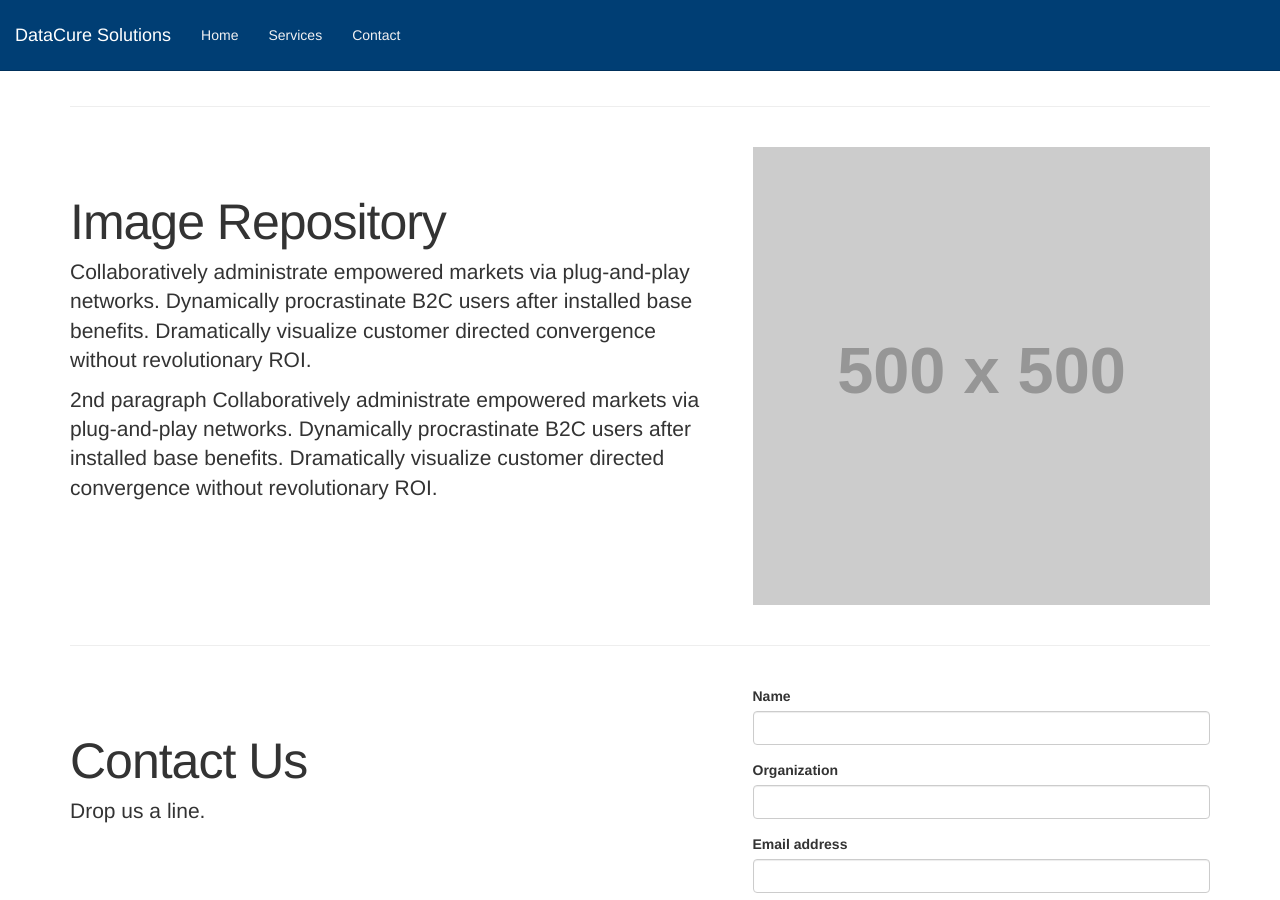
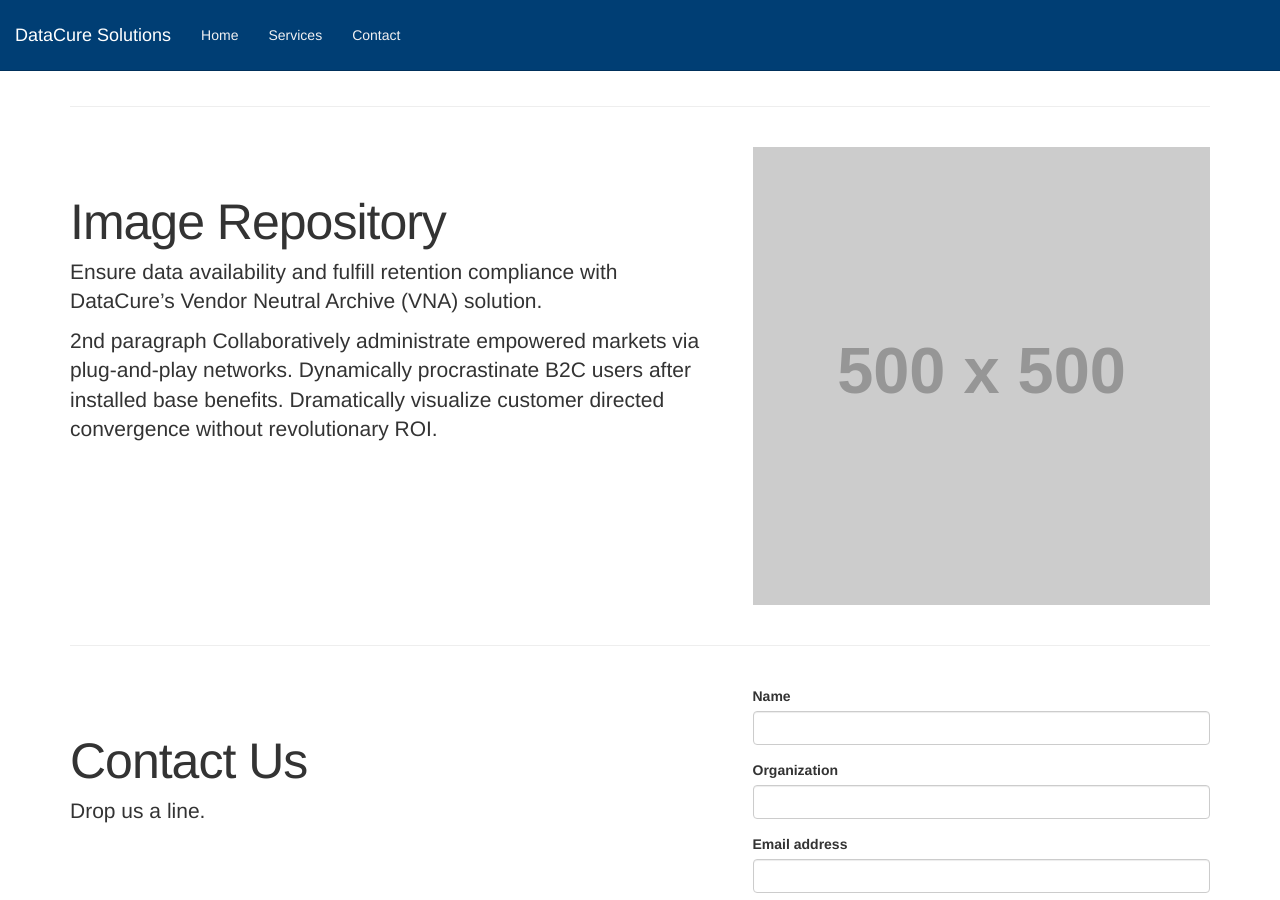
Before and after one commit to datacuresolutions/datacuresolutions.github.io, a Jekyll site: the page built from index.html, in a window 1280 px wide and 900 px high, scrolled down 1878 px. Built offline with Jekyll 4.4.1, drawn with Linux system fonts in a browser that asks for light colours; nearby versions of some CDN libraries; library files that are not in the unit come from our copies.

Commit message:
Update service_3_detail.md

```diff
--- a/_includes/content/service_3_detail.md
+++ b/_includes/content/service_3_detail.md
@@ -1,3 +1,3 @@
-Collaboratively administrate empowered markets via plug-and-play networks. Dynamically procrastinate B2C users after installed base benefits. Dramatically visualize customer directed convergence without revolutionary ROI.
+Ensure data availability and fulfill retention compliance with DataCure's Vendor Neutral Archive (VNA) solution.
 
 2nd paragraph Collaboratively administrate empowered markets via plug-and-play networks. Dynamically procrastinate B2C users after installed base benefits. Dramatically visualize customer directed convergence without revolutionary ROI.
```
